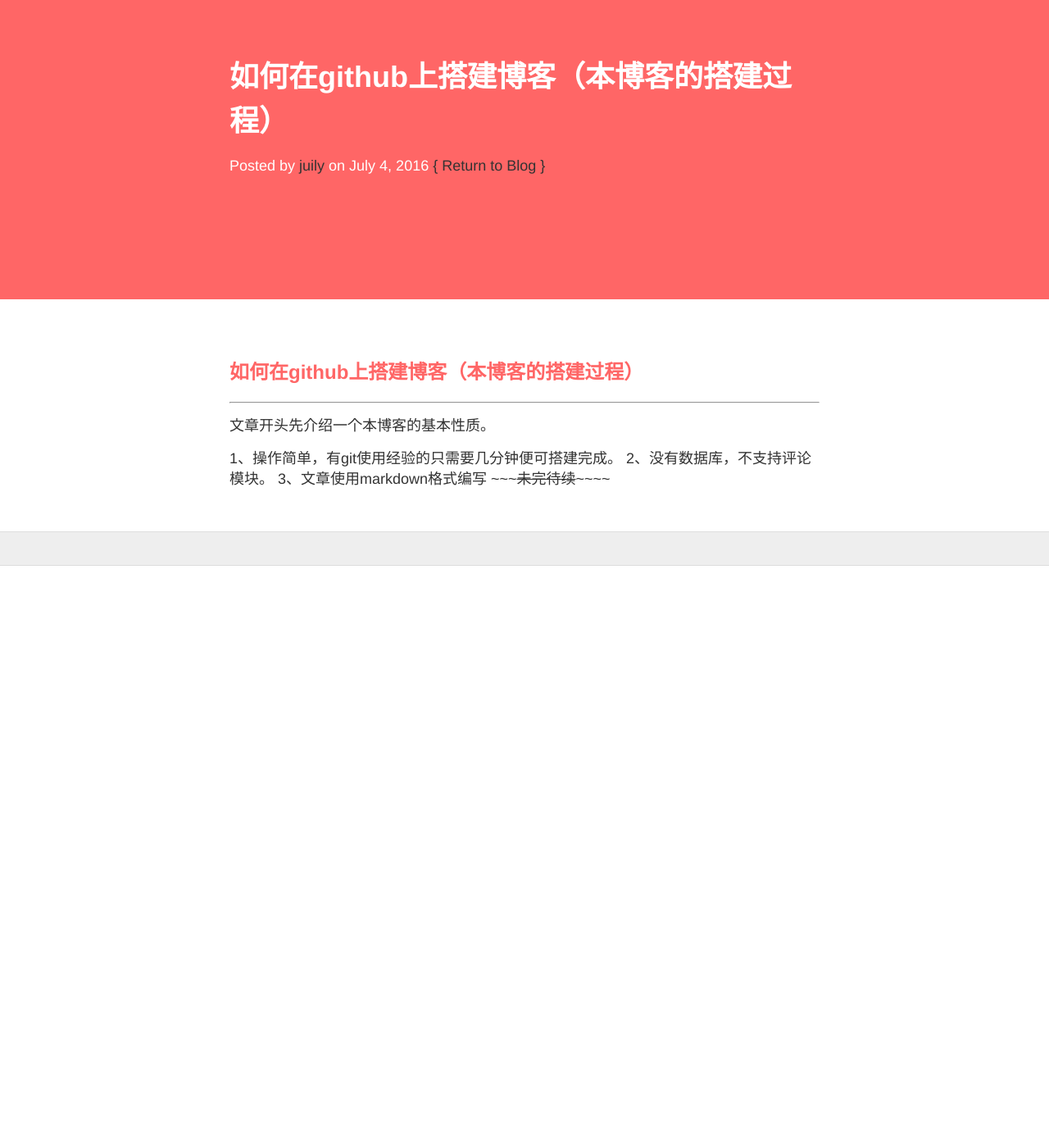
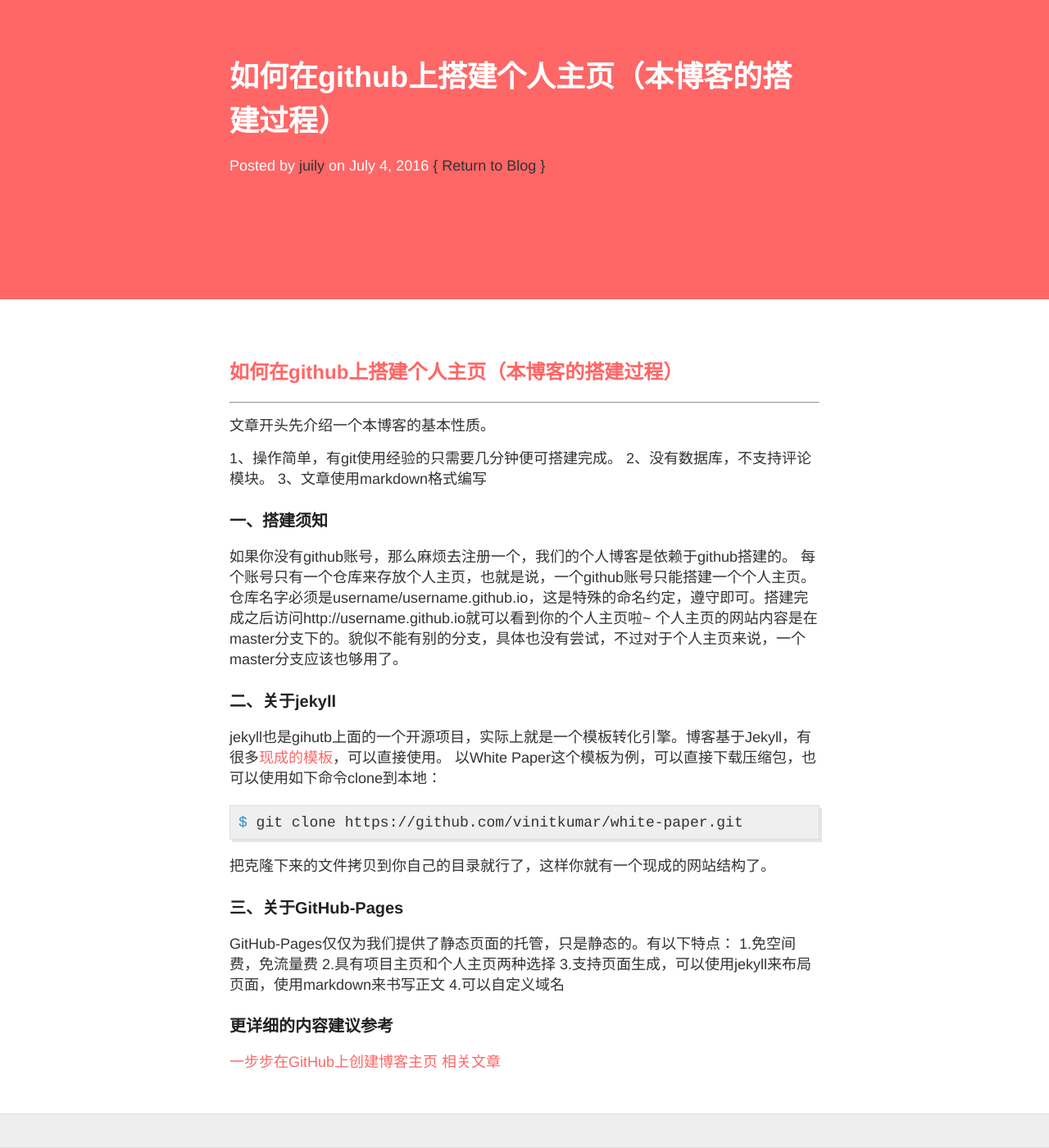
Before and after one commit to juilyhui/juilyhui.github.io, a Jekyll site: the page built from _posts/2016-07-04-github-pages-blog.md, in a window 1280 px wide and 1400 px high, scrolled down 124 px. Shown: the whole window at 82% size. Built offline with Jekyll 4.4.1, drawn with Linux system fonts in a browser that asks for light colours; nearby versions of some CDN libraries; before the commit the page ends 900 px from its top, so only the background shows below that.

Commit message:
hui modify github-page-blog

```diff
--- a/_posts/2016-07-04-github-pages-blog.md
+++ b/_posts/2016-07-04-github-pages-blog.md
@@ -1,9 +1,9 @@
 ---
 layout: post
-title: 如何在github上搭建博客（本博客的搭建过程）
+title: 如何在github上搭建个人主页（本博客的搭建过程）
 author: juily
 ---
-## 如何在github上搭建博客（本博客的搭建过程）
+## 如何在github上搭建个人主页（本博客的搭建过程）
 -----
 
 文章开头先介绍一个本博客的基本性质。
@@ -11,4 +11,29 @@ author: juily
 1、操作简单，有git使用经验的只需要几分钟便可搭建完成。
 2、没有数据库，不支持评论模块。
 3、文章使用markdown格式编写
-~~~~~未完待续~~~~~~
+
+### 一、搭建须知
+如果你没有github账号，那么麻烦去注册一个，我们的个人博客是依赖于github搭建的。
+每个账号只有一个仓库来存放个人主页，也就是说，一个github账号只能搭建一个个人主页。
+仓库名字必须是username/username.github.io，这是特殊的命名约定，遵守即可。搭建完成之后访问http://username.github.io就可以看到你的个人主页啦~
+个人主页的网站内容是在master分支下的。貌似不能有别的分支，具体也没有尝试，不过对于个人主页来说，一个master分支应该也够用了。
+
+### 二、关于jekyll
+jekyll也是gihutb上面的一个开源项目，实际上就是一个模板转化引擎。博客基于Jekyll，有很多[现成的模板](http://jekyllthemes.org/)，可以直接使用。
+以White Paper这个模板为例，可以直接下载压缩包，也可以使用如下命令clone到本地：
+{% highlight bash %}
+$ git clone https://github.com/vinitkumar/white-paper.git
+{% endhighlight %}
+
+把克隆下来的文件拷贝到你自己的目录就行了，这样你就有一个现成的网站结构了。
+
+### 三、关于GitHub-Pages
+GitHub-Pages仅仅为我们提供了静态页面的托管，只是静态的。有以下特点：
+1.免空间费，免流量费
+2.具有项目主页和个人主页两种选择
+3.支持页面生成，可以使用jekyll来布局页面，使用markdown来书写正文
+4.可以自定义域名
+
+
+### 更详细的内容建议参考
+[一步步在GitHub上创建博客主页 相关文章](http://www.pchou.info/ssgithubPage/2013-01-03-build-github-blog-page-01.html)
```
